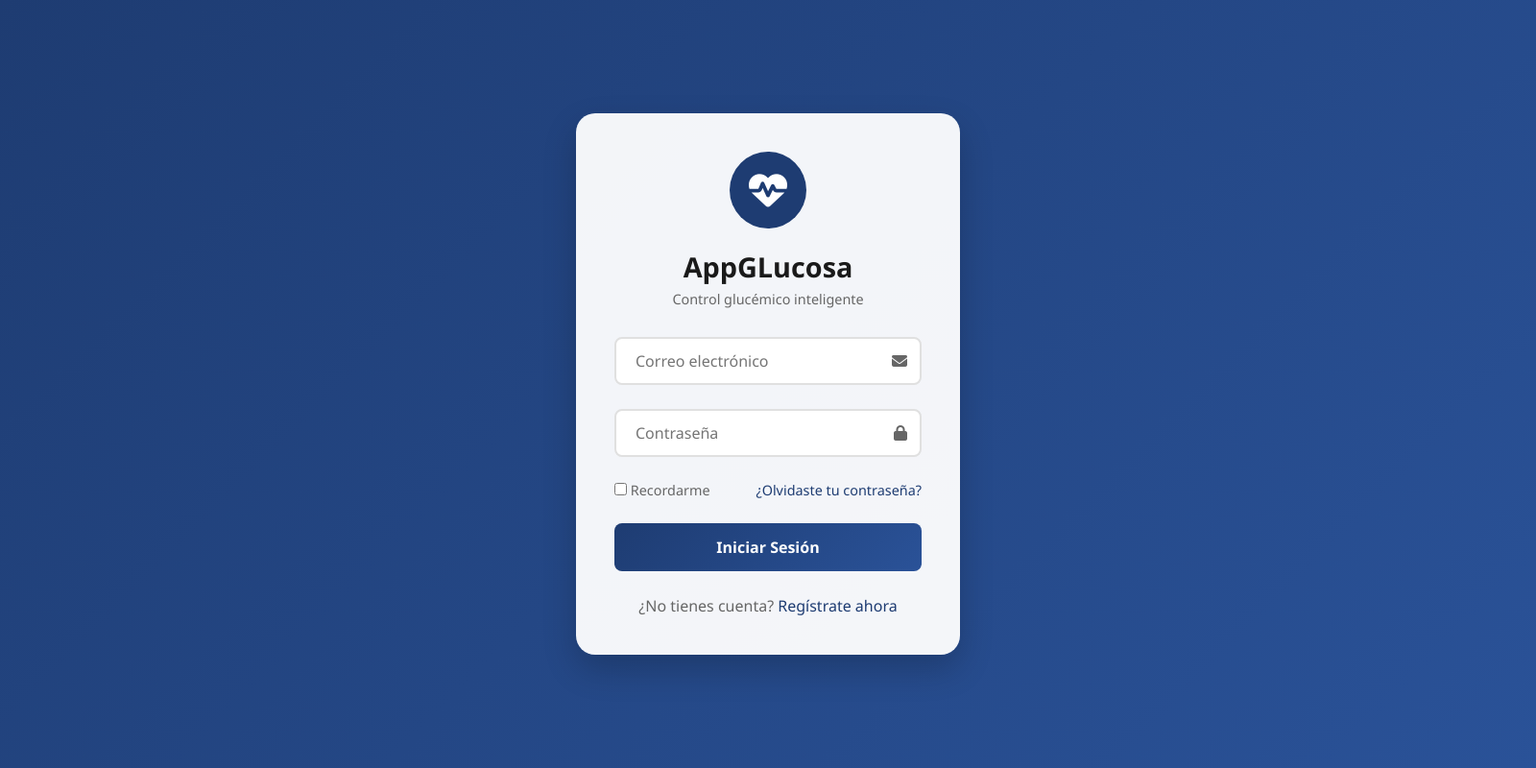
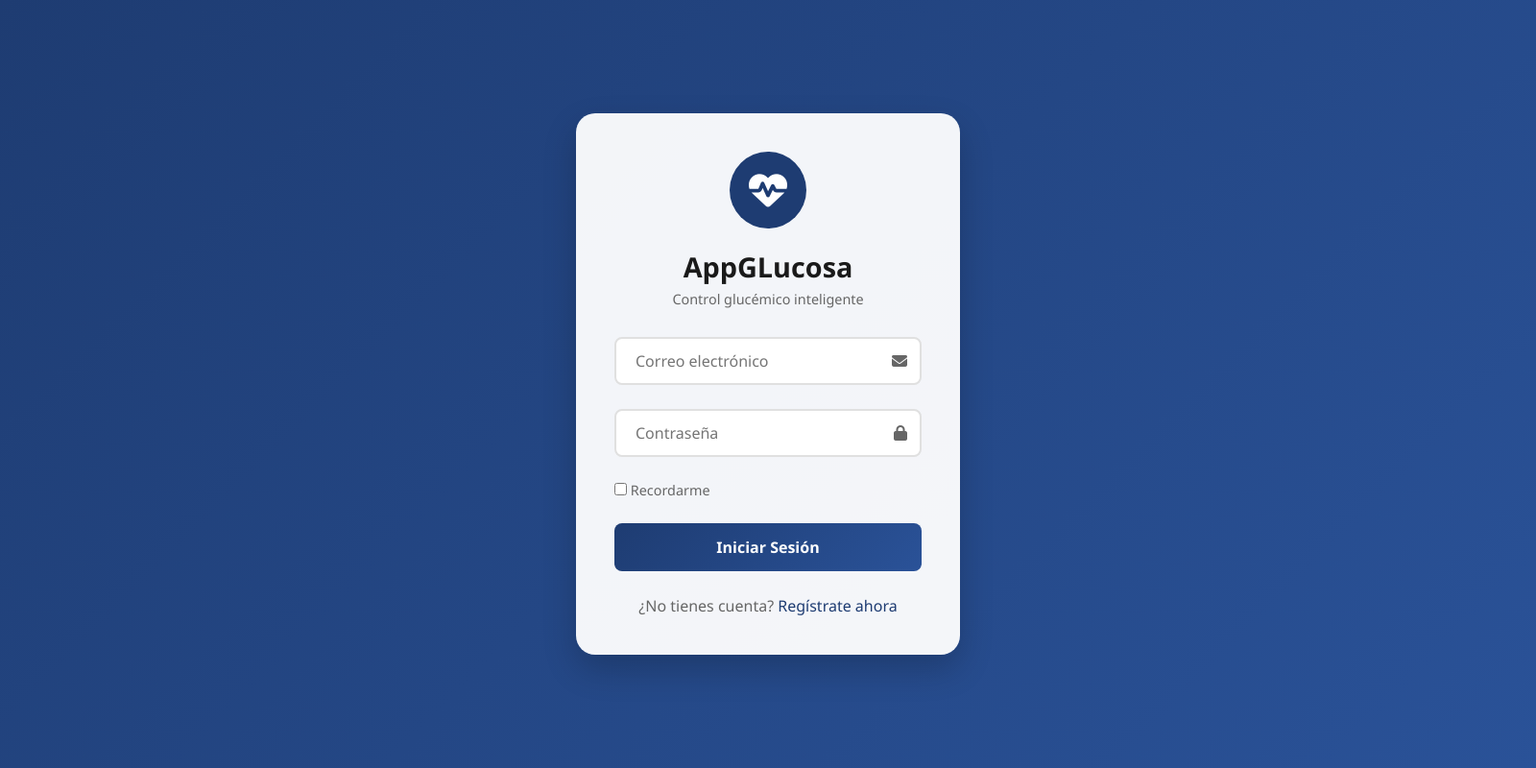
Before and after one commit to cokke93/Proyecto-DAM-AppGLucosa, an Electron app: page frontend/pages/login.html in a window 1600 px wide. Shown: the whole page at 96% size. Drawn offline with Linux system fonts and the light colour scheme.

Commit message:
Eliminar enlace de "¿Olvidaste tu contraseña?" en el formulario de inicio de sesión.

```diff
--- a/frontend/pages/login.html
+++ b/frontend/pages/login.html
@@ -36,9 +36,6 @@
                     <input type="checkbox" id="rememberMe">
                     <label for="rememberMe">Recordarme</label>
                 </div>
-                <div class="forgot-password">
-                    <a href="#">¿Olvidaste tu contraseña?</a>
-                </div>
             </div>
 
             <button type="submit" class="login-btn">Iniciar Sesión</button>
```
